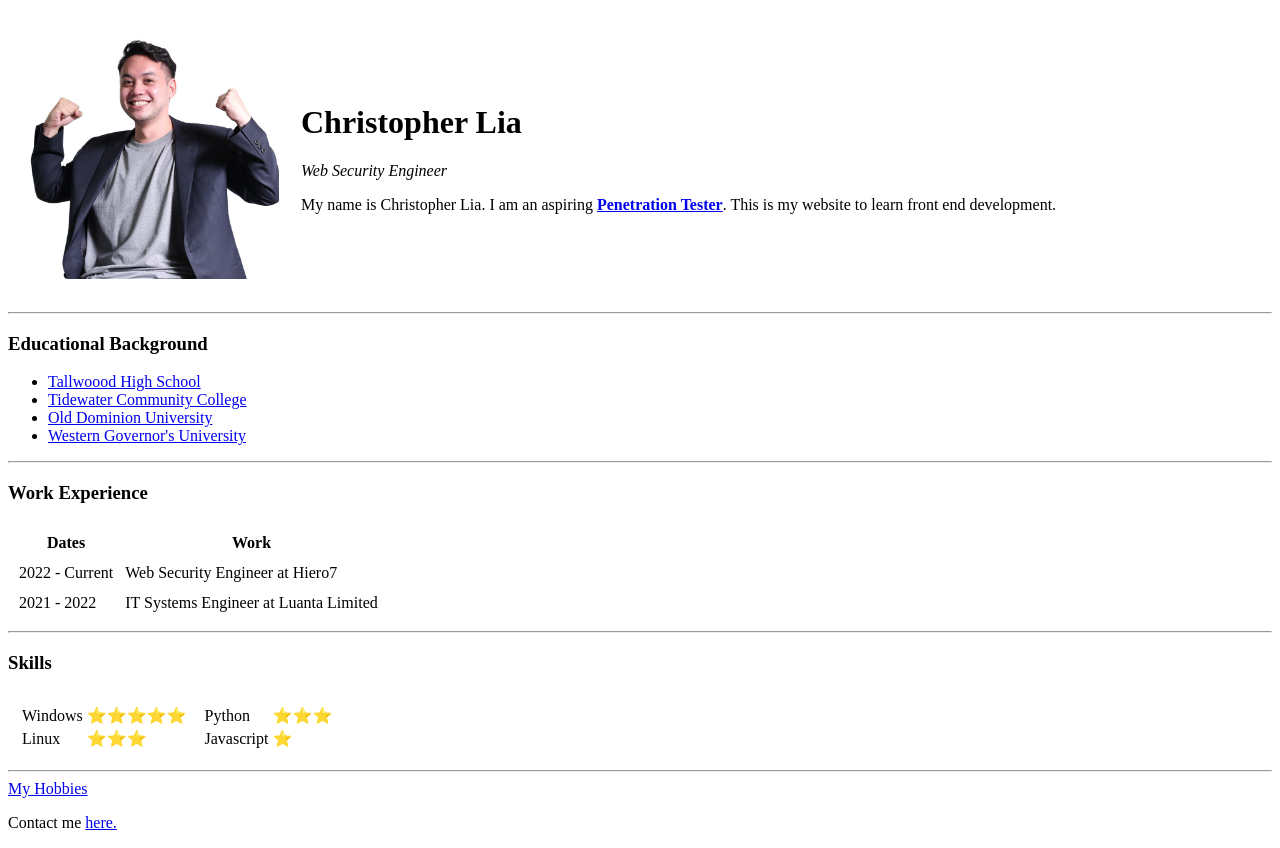
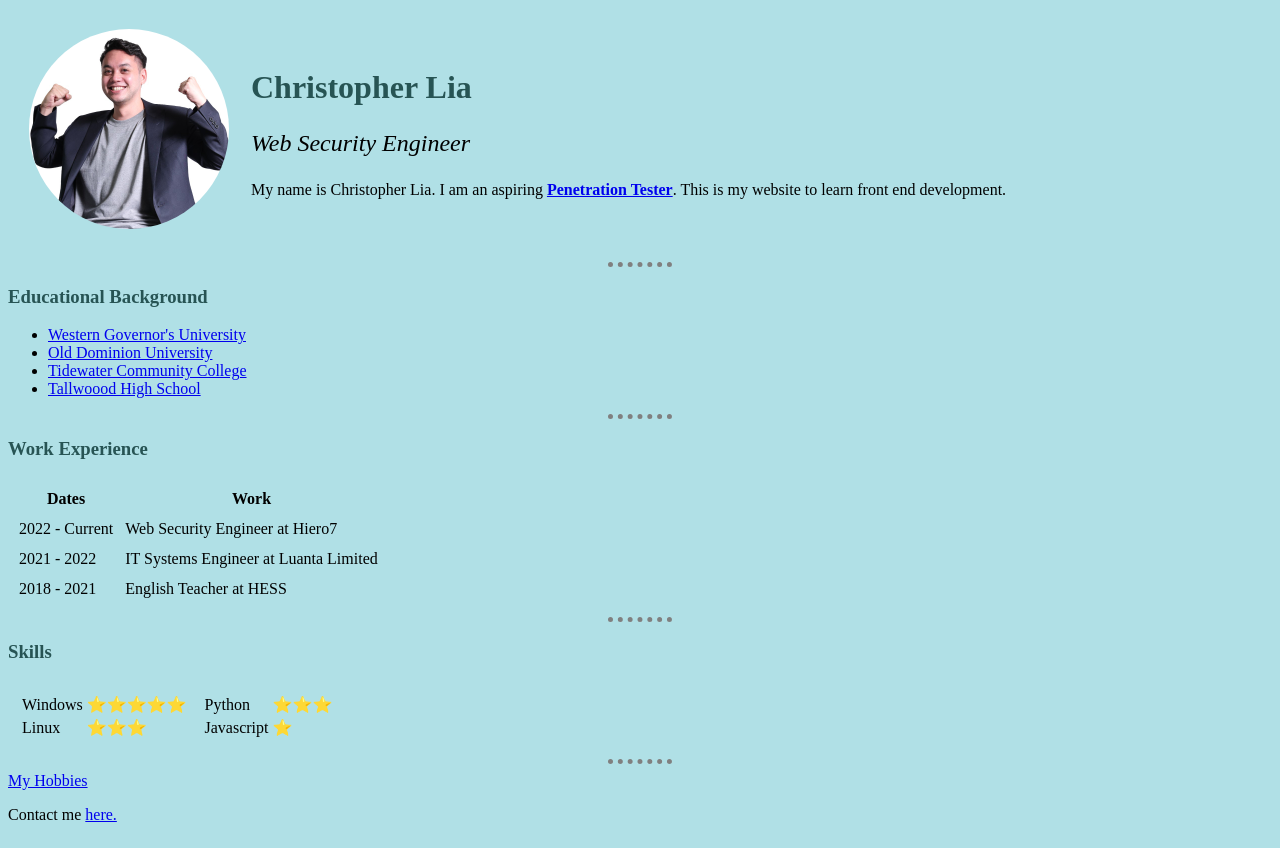
Before and after one commit to MrChrisLia/cv, a plain HTML site: page index.html in a window 1280 px wide. Drawn offline with Linux system fonts and the light colour scheme.

Commit message:
Add files via upload

```diff
--- /dev/null
+++ b/css/styles.css
@@ -0,0 +1,26 @@
+body {
+    background-color: powderblue;
+}
+
+hr {
+    border-style: none;
+    width: 5%;
+    border-top: 5px dotted grey;
+}
+
+h1 {
+    color: #275454;
+}
+
+h3 {
+    color: #275454;
+}
+
+#profilePic {
+    border-radius: 50%;
+    width: 200px;
+}
+
+#jobTitle {
+    font-size: 150%;
+}
--- a/index.html
+++ b/index.html
@@ -5,16 +5,18 @@
     <meta http-equiv="X-UA-Compatible" content="IE=edge">
     <meta name="viewport" content="width=device-width, initial-scale=1.0">
     <title>Chris' Personal Website</title>
+    <link rel="stylesheet" href="css/styles.css">
 </head>
+
 <body>
     <table cellspacing="20">
         <tr>
             <td>
-                <img src="images/profile.jpg" alt="Christopher Lia Profile Picture" width="250">
+                <img id="profilePic" src="images/profile.jpg" alt="Christopher Lia Profile Picture">
             </td>
             <td>
                 <h1>Christopher Lia</h1>
-                    <p><em>Web Security Engineer</em></p>
+                    <p id="jobTitle"><em>Web Security Engineer</em></p>
                     <p>My name is Christopher Lia. I am an aspiring <strong><a href="https://en.wikipedia.org/wiki/Penetration_test">Penetration Tester</a></strong>. This is my website to learn front end development.</p>
             </td>
         </tr>
@@ -22,10 +24,10 @@
     <hr>
     <h3>Educational Background</h3>
         <ul>
+            <li><a href="https://www.wgu.edu/">Western Governor's University</a></li>
+            <li><a href="https://www.odu.edu/">Old Dominion University</a></li>
+            <li><a href="https://www.tcc.edu/">Tidewater Community College</a></li>
             <li><a href="https://tallwoodhs.vbschools.com/">Tallwoood High School</a></li>
-            <li><a href="https://www.tcc.edu/">Tidewater Community College</a></li>
-            <li><a href="https://www.odu.edu/">Old Dominion University</a></li>
-            <li><a href="https://www.wgu.edu/">Western Governor's University</a></li>
         </ul>
     <hr>
     <h3>Work Experience</h3>
@@ -44,6 +46,10 @@
                 <tr>
                     <td>2021 - 2022</td>
                     <td>IT Systems Engineer at Luanta Limited</td>
+                </tr>
+                <tr>
+                    <td>2018 - 2021</td>
+                    <td>English Teacher at HESS</td>
                 </tr>
             </tbody>
         </table>
```
